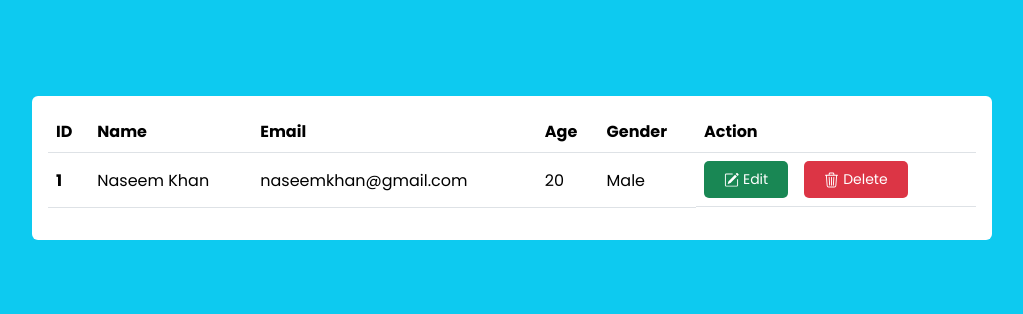
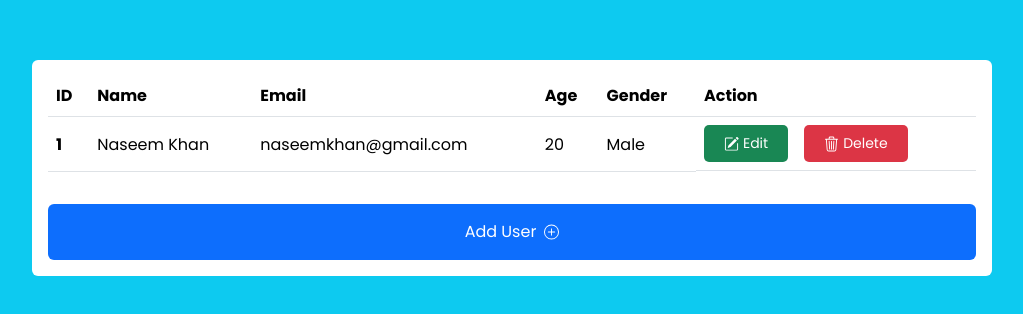
Before and after one commit to NaseemKhan005/mern-curd-app-bootstrap, a React (Vite) app in the folder client/: page / in a window 1280 px wide. Shown: the part 232-546 px from the top of the page, without its empty margins (128-1151 px from the left). Built offline with nearby package versions, Linux system fonts and the light colour scheme.

Commit message:
users page done

```diff
--- a/client/src/Users.jsx
+++ b/client/src/Users.jsx
@@ -1,6 +1,8 @@
 import { useState } from "react";
+import { Link } from "react-router-dom";
 import editIcon from "../src/assets/edit.svg";
 import deleteIcon from "../src/assets/delete.svg";
+import addIcon from "../src/assets/add.svg";
 
 const Users = () => {
 	const [users, setusers] = useState([
@@ -49,6 +51,13 @@ const Users = () => {
 						))}
 					</tbody>
 				</table>
+
+				<div className="pt-3 mt-3">
+					<Link to="/create" className="text-white w-full d-flex align-items-center justify-content-center bg-primary px-2 py-3 rounded-2">
+						<span className="pe-2">Add User</span>
+						<img src={addIcon} alt="delete" />
+					</Link>
+				</div>
 			</div>
 		</div>
 	);
--- a/client/src/index.css
+++ b/client/src/index.css
@@ -16,3 +16,12 @@ button {
 	border-radius: 5px;
 	font-size: 14px;
 }
+
+a{
+ color: black;
+ text-decoration: none;
+}
+
+li{
+	list-style: none;
+}
```
